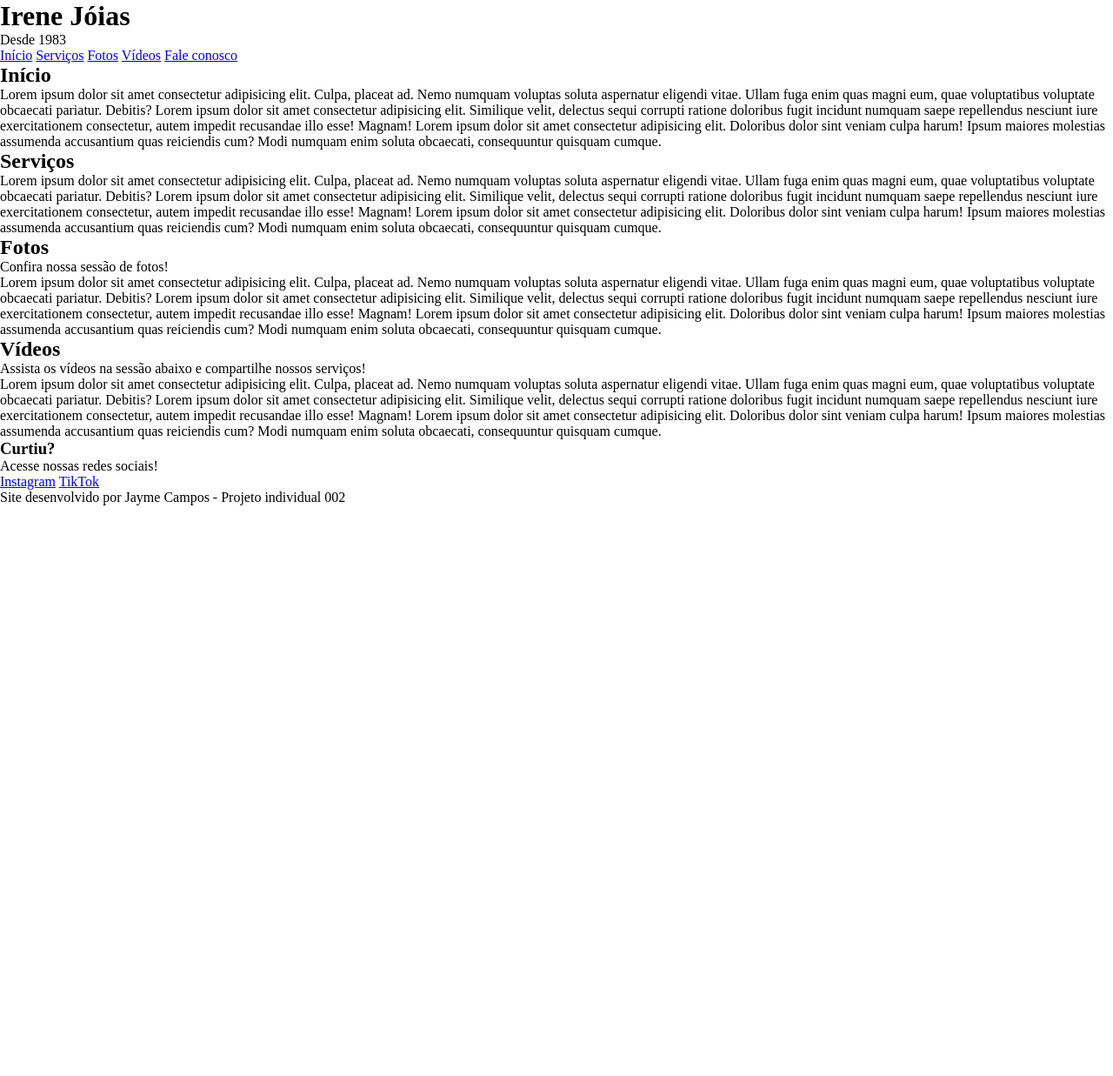
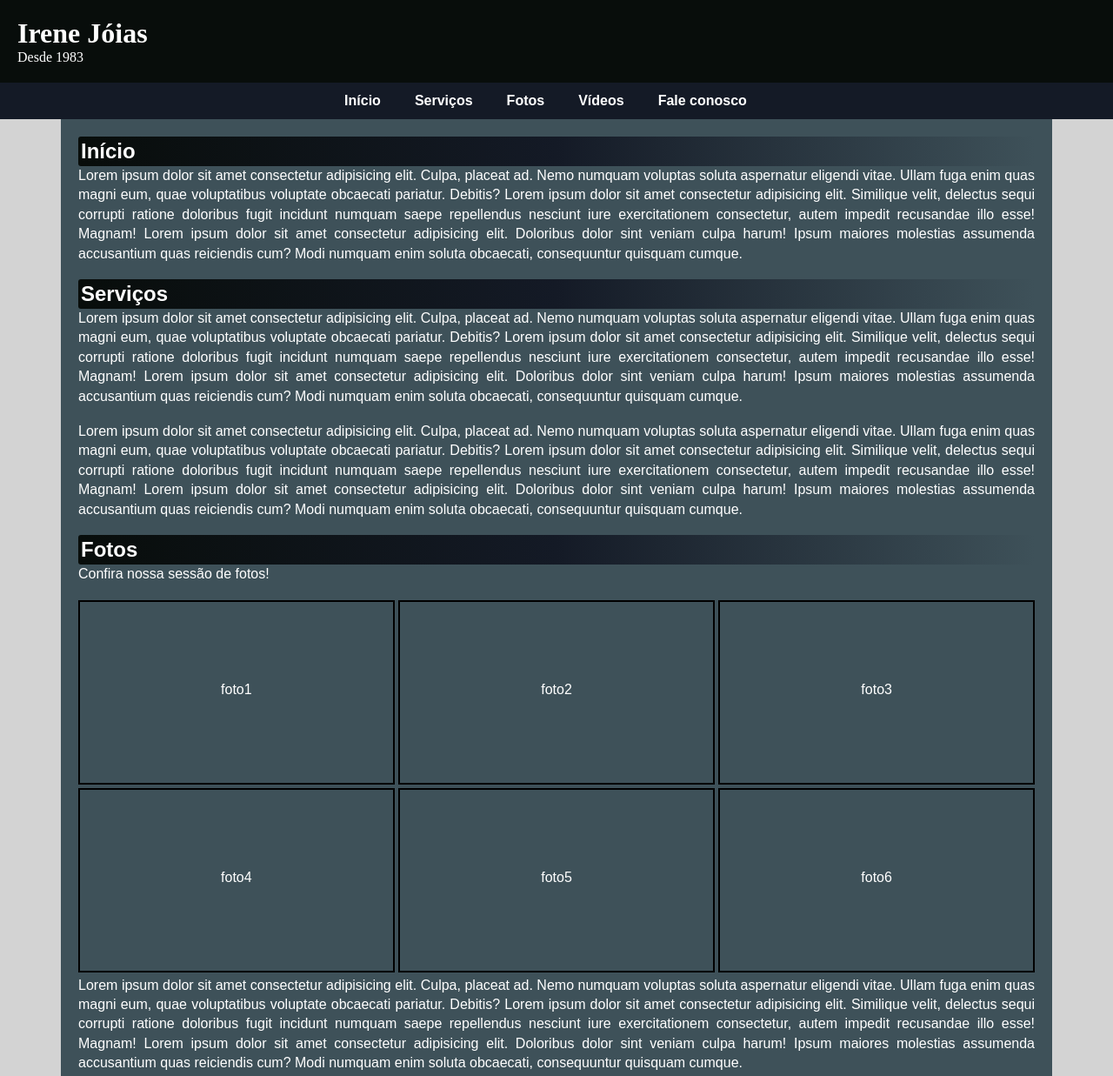
Before and after one commit to CamposJayme/projetosWeb, a plain HTML site: page IreneJoias/index.html in a window 1280 px wide. Shown: the top 1237 px of the page at 87% size. Before the commit the page ends 800 px from the top, so only its background shows below. Drawn offline with Linux system fonts and the light colour scheme.

Commit message:
criei estilo

```diff
--- a/IreneJoias/index.html
+++ b/IreneJoias/index.html
@@ -30,6 +30,7 @@
                     autem impedit recusandae illo esse! Magnam! Lorem ipsum dolor sit amet consectetur adipisicing elit. Doloribus dolor sint veniam culpa harum!
                     Ipsum maiores molestias assumenda accusantium quas reiciendis cum? Modi numquam enim soluta obcaecati, consequuntur quisquam cumque.
                 </p>
+                <br>
             </section>
         </article>
         <article>
@@ -42,12 +43,9 @@
                     autem impedit recusandae illo esse! Magnam! Lorem ipsum dolor sit amet consectetur adipisicing elit. Doloribus dolor sint veniam culpa harum!
                     Ipsum maiores molestias assumenda accusantium quas reiciendis cum? Modi numquam enim soluta obcaecati, consequuntur quisquam cumque.
                 </p>
-            </section>
-        </article>
-        <article>
-            <section>
-                <h2>Fotos</h2>
-                <p>Confira nossa sessão de fotos!</p>
+
+                <br>
+
                 <p>
                     Lorem ipsum dolor sit amet consectetur adipisicing elit. Culpa, placeat ad. Nemo numquam voluptas soluta aspernatur eligendi vitae.
                     Ullam fuga enim quas magni eum, quae voluptatibus voluptate obcaecati pariatur. Debitis? Lorem ipsum dolor sit amet consectetur adipisicing elit.
@@ -55,6 +53,31 @@
                     autem impedit recusandae illo esse! Magnam! Lorem ipsum dolor sit amet consectetur adipisicing elit. Doloribus dolor sint veniam culpa harum!
                     Ipsum maiores molestias assumenda accusantium quas reiciendis cum? Modi numquam enim soluta obcaecati, consequuntur quisquam cumque.
                 </p>
+                <br>
+            </section>
+        </article>
+        <article>
+            <section>
+                <h2>Fotos</h2>
+                <p>Confira nossa sessão de fotos!</p>
+
+                <br>
+
+                <div><p>foto1</p></div>
+                <div><p>foto2</p></div>
+                <div><p>foto3</p></div>
+                <div><p>foto4</p></div>
+                <div><p>foto5</p></div>
+                <div><p>foto6</p></div>
+
+                <p>
+                    Lorem ipsum dolor sit amet consectetur adipisicing elit. Culpa, placeat ad. Nemo numquam voluptas soluta aspernatur eligendi vitae.
+                    Ullam fuga enim quas magni eum, quae voluptatibus voluptate obcaecati pariatur. Debitis? Lorem ipsum dolor sit amet consectetur adipisicing elit.
+                    Similique velit, delectus sequi corrupti ratione doloribus fugit incidunt numquam saepe repellendus nesciunt iure exercitationem consectetur,
+                    autem impedit recusandae illo esse! Magnam! Lorem ipsum dolor sit amet consectetur adipisicing elit. Doloribus dolor sint veniam culpa harum!
+                    Ipsum maiores molestias assumenda accusantium quas reiciendis cum? Modi numquam enim soluta obcaecati, consequuntur quisquam cumque.
+                </p>
+                <br>
             </section>
         </article>
         <article>
@@ -68,9 +91,9 @@
                     autem impedit recusandae illo esse! Magnam! Lorem ipsum dolor sit amet consectetur adipisicing elit. Doloribus dolor sint veniam culpa harum!
                     Ipsum maiores molestias assumenda accusantium quas reiciendis cum? Modi numquam enim soluta obcaecati, consequuntur quisquam cumque.
                 </p>
+                <br>
             </section>
         </article>
-    </main>
         <aside>
             <h3>Curtiu?</h3>
 
@@ -79,6 +102,7 @@
             <a href="#">Instagram</a>
             <a href="#">TikTok</a>
         </aside>
+    </main>
     <footer>
         <p>Site desenvolvido por Jayme Campos - Projeto individual 002</p>
     </footer>
--- a/IreneJoias/style.css
+++ b/IreneJoias/style.css
@@ -1,6 +1,90 @@
 @charset "UTF-8";
+
+:root {
+    --cor0: #141A26;
+    --cor1: #7D868C;
+    --cor2: #3E5159;
+    --cor3: #080D0B;
+    --cor4: #F2C6AC;
+
+    --fonte-padrao: Arial, Verdana, Helvetica, sans-serif;
+}
 
 * {
     margin: 0px;
     padding: 0px;
 }
+
+body {
+    background-color: lightgray;
+}
+
+header {
+    background-color: var(--cor3);
+    color: white;
+    padding: 20px
+}
+
+nav {
+    background-color: var(--cor0);
+    padding: 12px 15px 12px 5px;
+    text-align: center;
+}
+
+nav > a {
+    text-decoration: none;
+    color: white;
+    font-weight: bold;
+    font-family: var(--fonte-padrao);
+    padding: 10px;
+    margin-right: 15px;
+    border-radius: 5px;
+}
+
+nav > a:hover {
+    background-color: var(--cor3);
+    border: 2px solid white;
+}
+
+main {
+    margin: auto;
+    min-width: 300px;
+    max-width: 1100px;
+    font-family: var(--fonte-padrao);
+    text-align: justify;
+    background-color: var(--cor2);
+    color: white;
+    padding: 20px;
+}
+
+h2, h3 {
+    background-image: linear-gradient(to right, var(--cor3), var(--cor0), var(--cor2));
+    padding: 3px;
+    border-radius: 3px;
+}
+
+main p {
+    line-height: 1.4em;
+}
+
+main div {
+    border: 2px solid black;
+    width: 32.7%;
+    height: 13em;
+    display: inline-block;
+    margin-bottom: 4px;
+}
+
+div > p {
+    text-align: center;
+    margin-top: 90px;
+}
+
+footer {
+    background-color: var(--cor3);
+    padding: 6px;
+    color: white;
+    text-align: center;
+    font-weight: bold;
+    font-family: 'Gill Sans', 'Gill Sans MT', Calibri, 'Trebuchet MS', sans-serif;
+}
```
Lines whose indentation alone changed are shown as unchanged.
